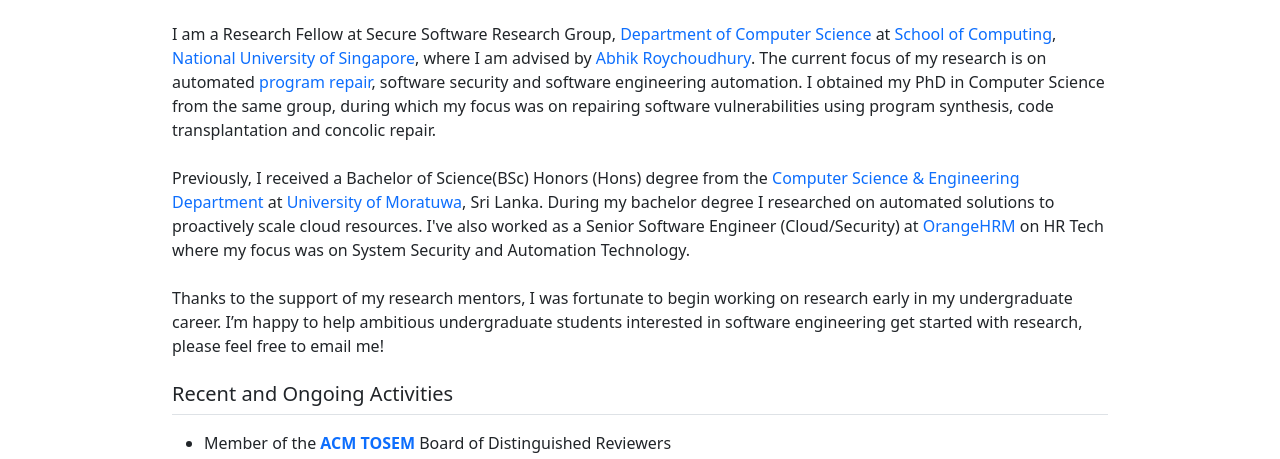
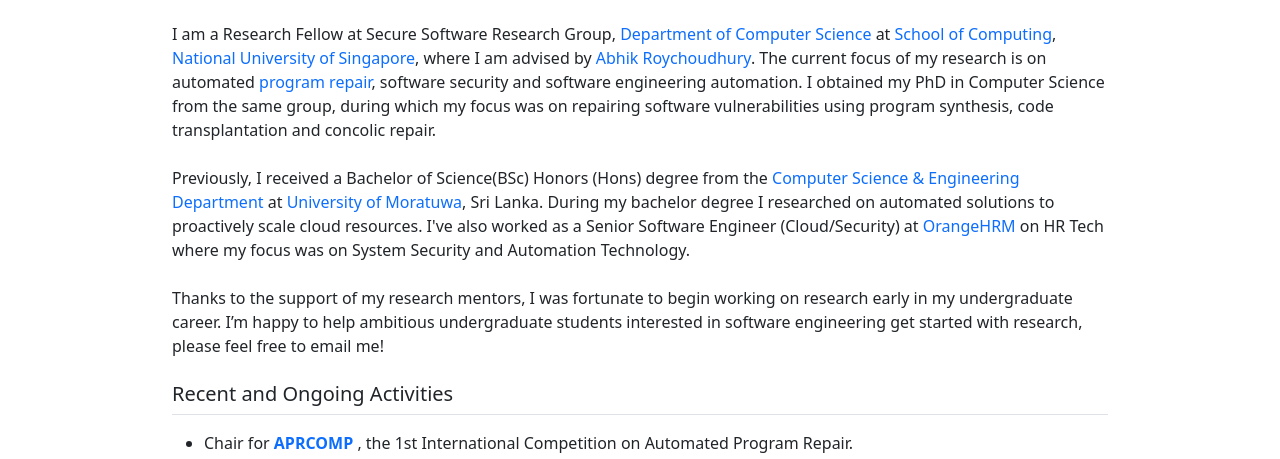
Before and after one commit to rshariffdeen/rshariffdeen.github.io, a plain HTML site: page index.html in a window 1280 px wide. Shown: the part 336-795 px from the top of the page. Drawn offline with nearby package versions, Linux system fonts and the light colour scheme.

Commit message:
add aprcomp

```diff
--- a/index.html
+++ b/index.html
@@ -181,6 +181,9 @@
 
     <h5 class="border-bottom border-gray pt-2 pb-2 mb-3">Recent and Ongoing Activities</h5>
     <ul>
+        <li>
+            Chair for <b><a class="nounderline"  href="https://apr-comp.github.io/"> APRCOMP </a></b>, the 1st International Competition on Automated Program Repair.<br>
+        </li>
         <li>
             Member of the <b><a class="nounderline"  href="https://dl.acm.org/journal/tosem"> ACM TOSEM </a></b>Board of Distinguished Reviewers<br>
         </li>
```
